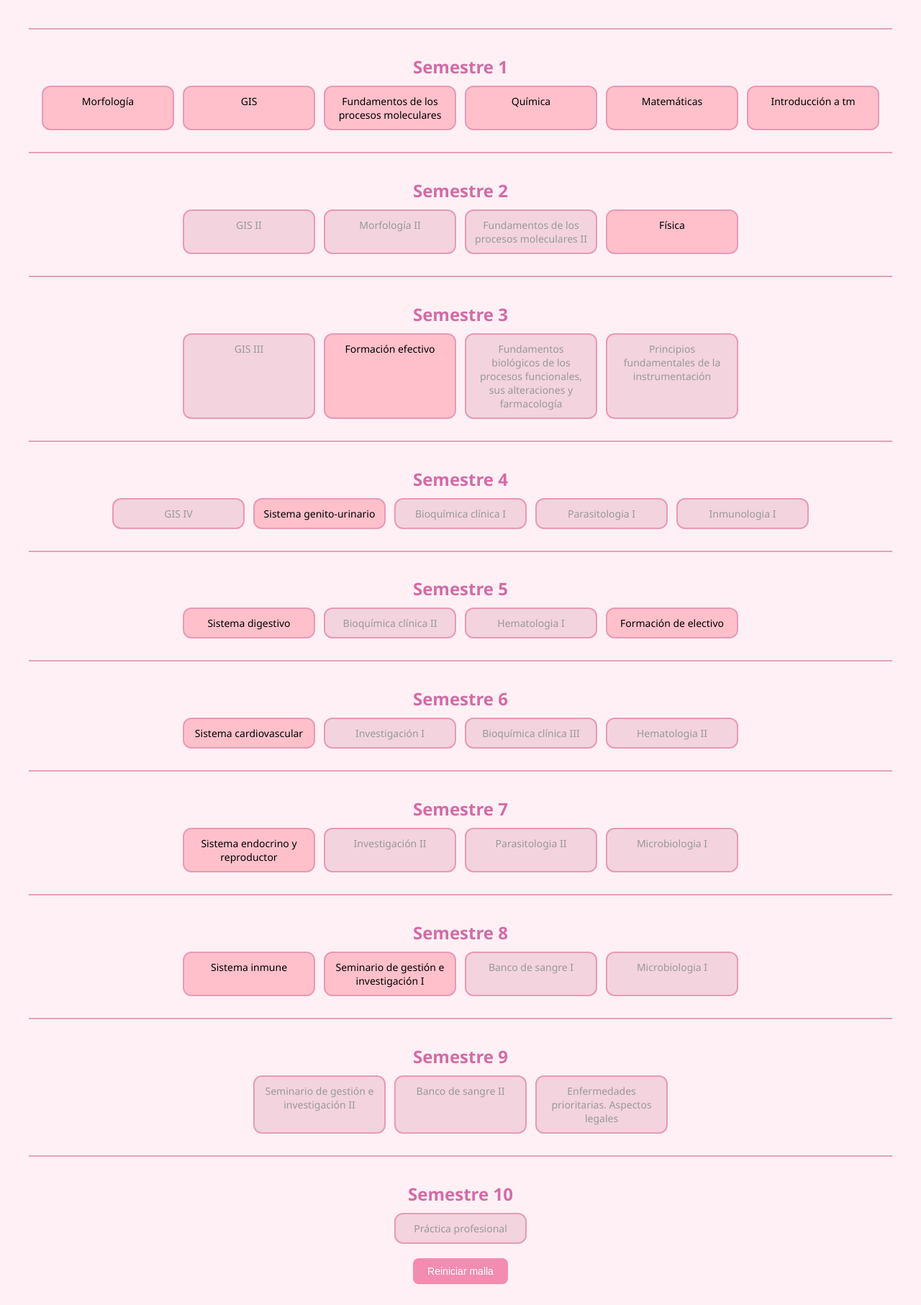
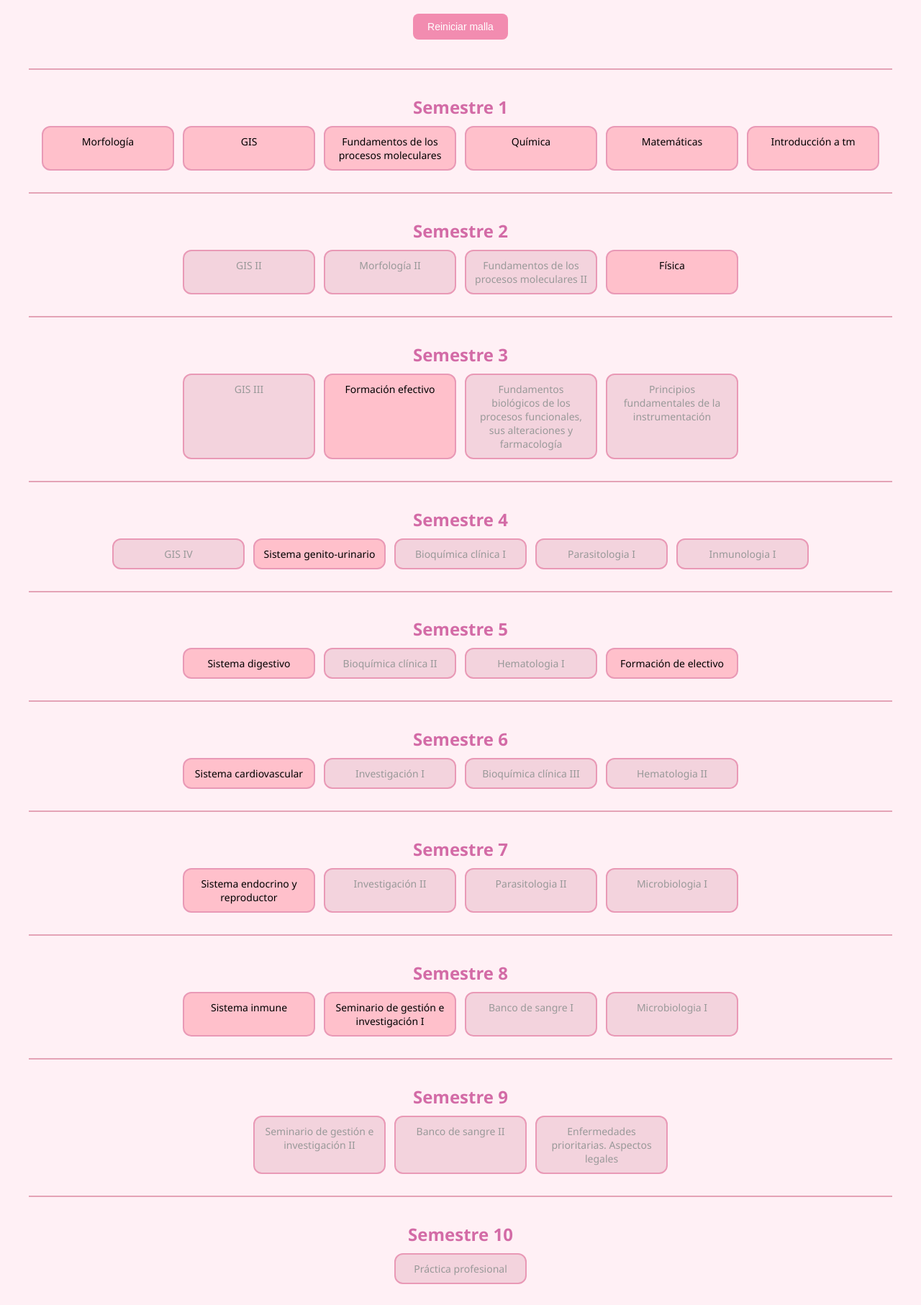
Before and after one commit to zuzuuu317/Malla-tm-ufro, a plain HTML site: page index.html in a window 1280 px wide. Shown: the part 87-1900 px from the top of the page at 72% size. Drawn offline with Linux system fonts and the light colour scheme.

Commit message:
Update index.html

```diff
--- a/index.html
+++ b/index.html
@@ -2,16 +2,14 @@
 <html lang="es">
 <head>
   <meta charset="UTF-8" />
+  <meta name="viewport" content="width=device-width, initial-scale=1.0"/>
   <title>Malla Interactiva TM</title>
   <link rel="stylesheet" href="estilo.css" />
 </head>
 <body>
   <h1>Malla Interactiva TM</h1>
-
+  <button id="resetBtn">Reiniciar malla</button>
   <div id="malla"></div>
-
-  <button id="resetBtn">Reiniciar malla</button>
-
   <script src="script.js"></script>
 </body>
 </html>
```
